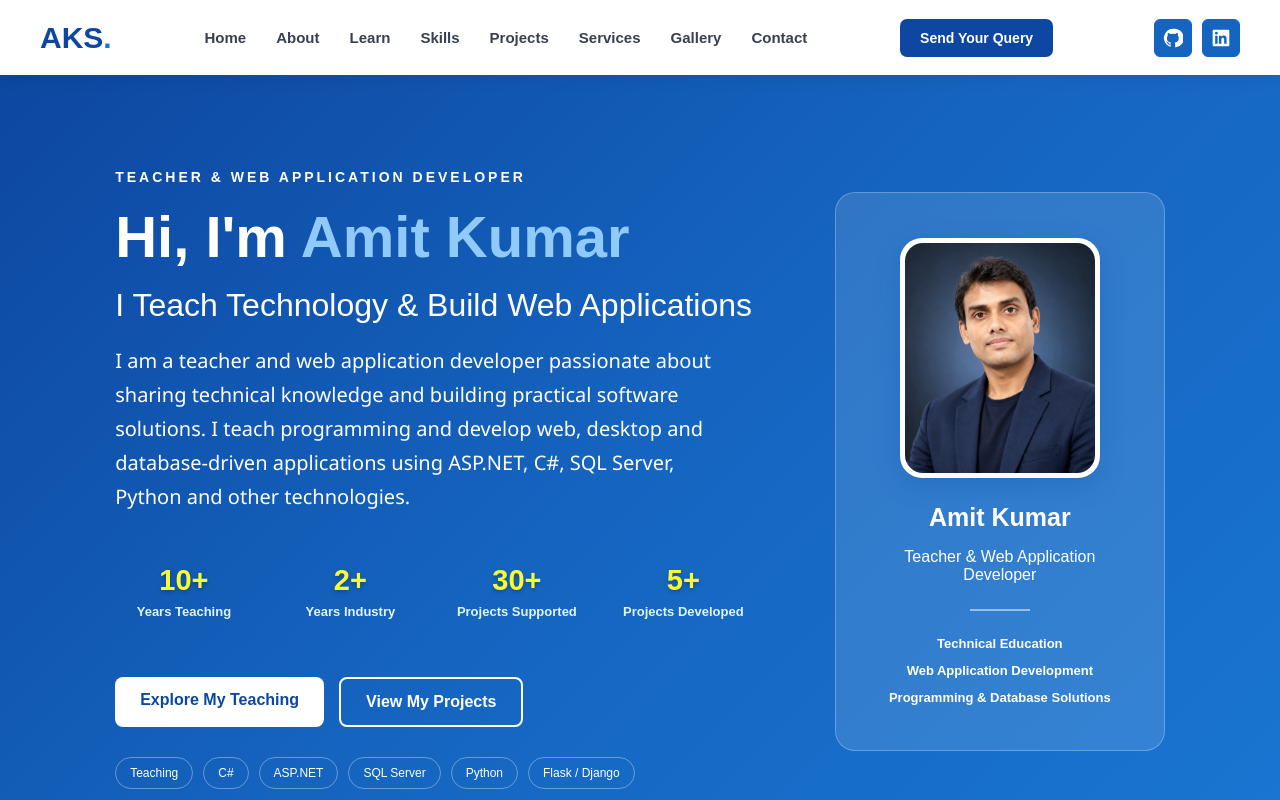
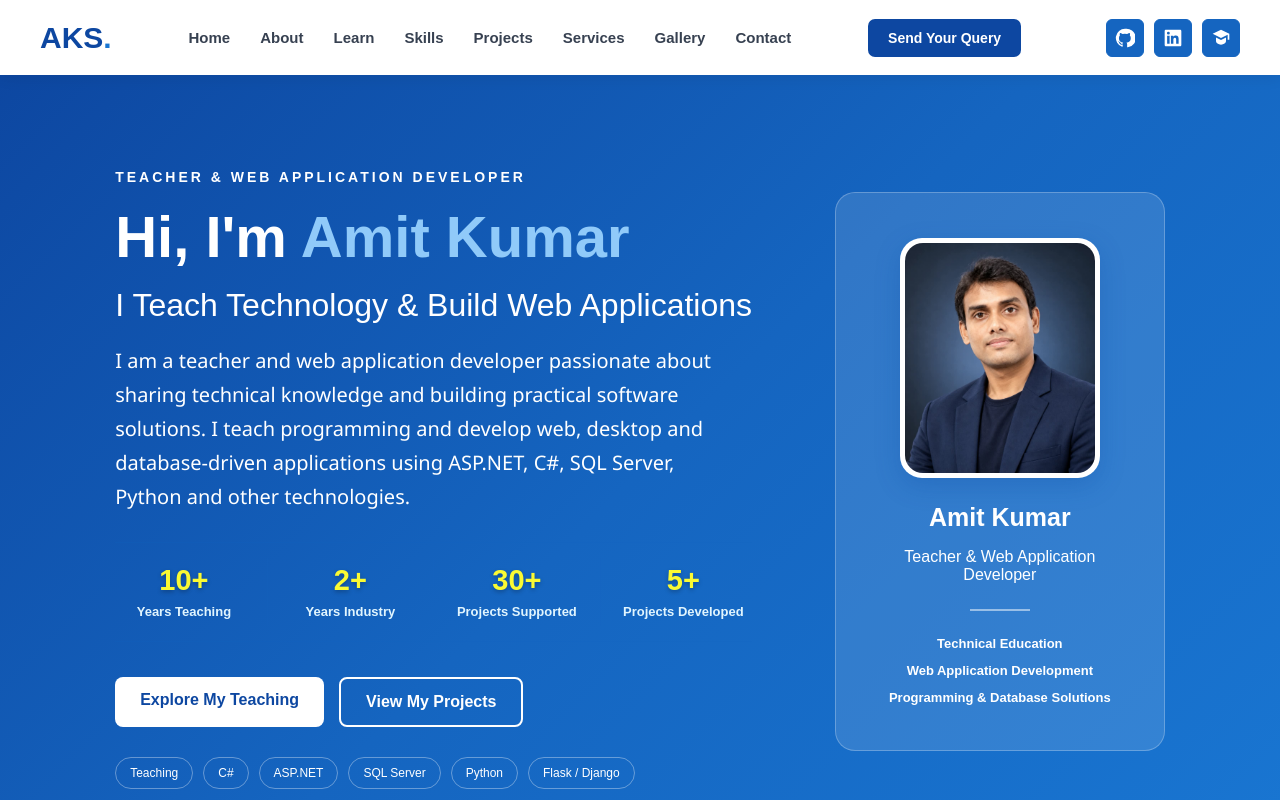
Before and after one commit to aksoniweb/AKSoni, a plain HTML site: page index.html in a window 1280 px wide. Shown: the top 800 px of the page. Drawn offline with Linux system fonts and the light colour scheme.

Commit message:
Add VIDWANN Portal link to social icons

```diff
--- a/index.html
+++ b/index.html
@@ -17,6 +17,7 @@
         <div class="social-icons">
             <a href="https://github.com/aksoniweb" target="_blank" rel="noopener noreferrer" class="social-btn" aria-label="GitHub"><svg viewBox="0 0 24 24"><path fill="currentColor" d="M12 .9a11.1 11.1 0 0 0-3.5 21.6c.55.1.75-.24.75-.53v-2.1c-3.1.67-3.75-1.32-3.75-1.32-.5-1.28-1.24-1.62-1.24-1.62-1.01-.69.08-.68.08-.68 1.12.08 1.71 1.15 1.71 1.15 1 .1.76 2.08 3.08 1.58.1-.7.39-1.18.7-1.45-2.48-.28-5.09-1.24-5.09-5.51 0-1.22.44-2.22 1.15-3-.12-.28-.5-1.42.11-2.96 0 0 .94-.3 3.05 1.14a10.6 10.6 0 0 1 5.56 0c2.12-1.44 3.05-1.14 3.05-1.14.61 1.54.23 2.68.11 2.96.72.78 1.15 1.78 1.15 3 0 4.28-2.61 5.23-5.1 5.5.4.35.75 1.03.75 2.08v3.08c0 .3.2.65.77.54A11.1 11.1 0 0 0 12 .9Z" /></svg></a>
             <a href="https://in.linkedin.com/in/aksoniweb" target="_blank" rel="noopener noreferrer" class="social-btn" aria-label="LinkedIn"><svg viewBox="0 0 24 24"><path fill="currentColor" d="M20.45 2H3.55C2.69 2 2 2.68 2 3.52v16.96c0 .84.69 1.52 1.55 1.52h16.9c.86 0 1.55-.68 1.55-1.52V3.52c0-.84-.69-1.52-1.55-1.52ZM7.93 18.75H4.96V9.2h2.97v9.55ZM6.45 7.9a1.72 1.72 0 1 1 0-3.44 1.72 1.72 0 0 1 0 3.44Zm12.3 10.85h-2.96V14.1c0-1.11-.02-2.54-1.55-2.54-1.55 0-1.79 1.21-1.79 2.46v4.73H9.49V9.2h2.84v1.3h.04c.4-.75 1.36-1.54 2.8-1.54 3 0 3.58 1.98 3.58 4.55v5.24Z" /></svg></a>
+            <a href="https://vidwan.inflibnet.ac.in/profile/611010" target="_blank" rel="noopener noreferrer" class="social-btn" aria-label="VIDWANN Portal"><svg viewBox="0 0 24 24"><path fill="currentColor" d="M12 2 2 7l10 5 8-4v6h2V7L12 2Zm-6 9.5V16c0 2.2 2.7 4 6 4s6-1.8 6-4v-4.5l-6 3-6-3Z" /></svg></a>
         </div>
     </div>
 </header><main><section class="hero-section" id="home">
```
